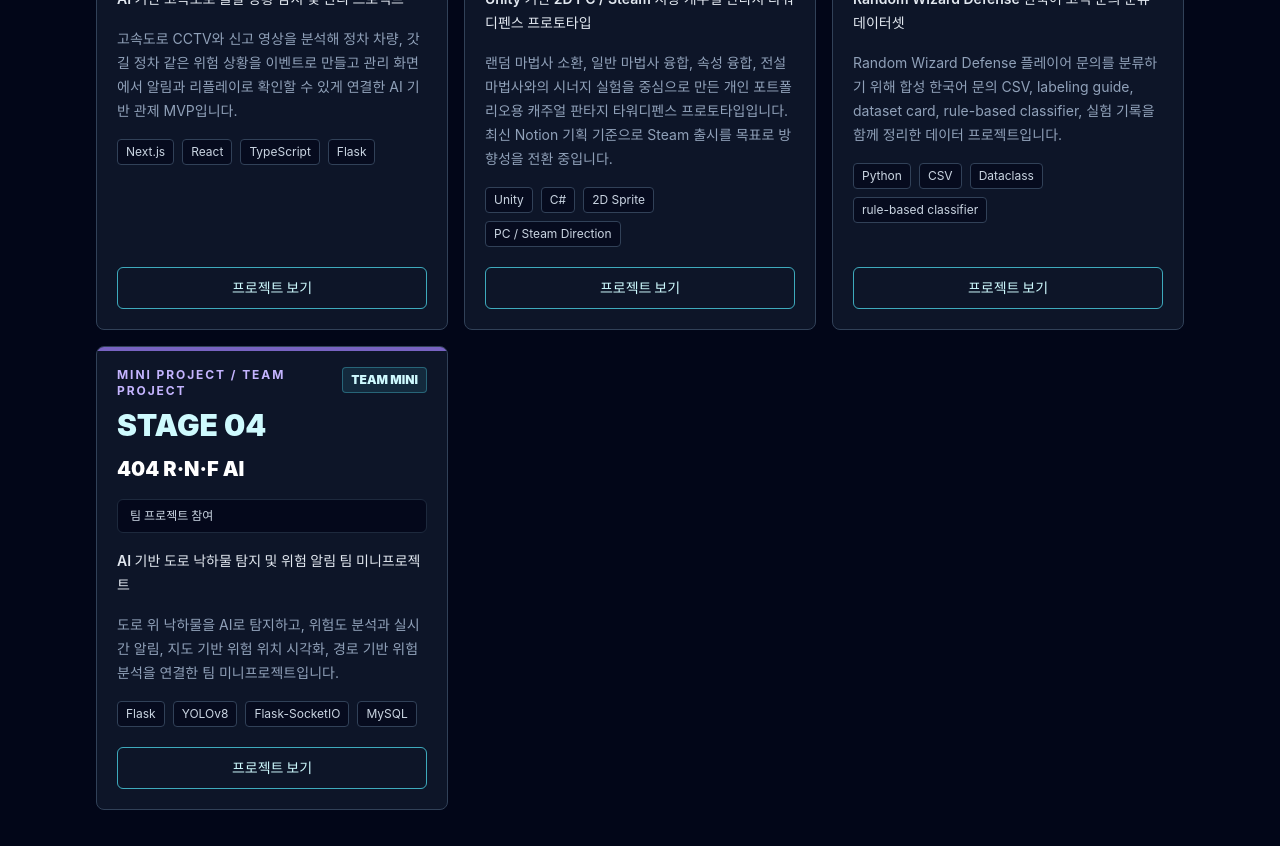
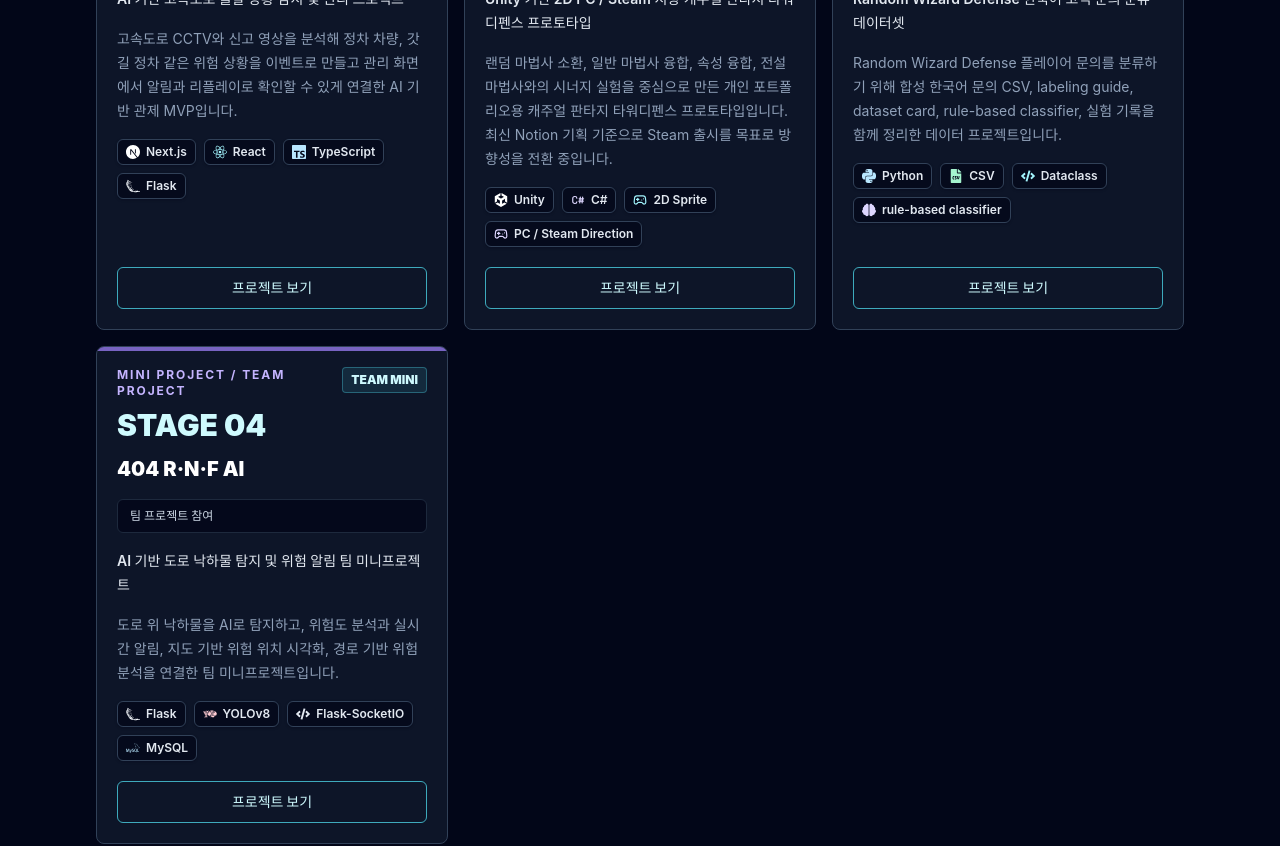
Before and after one commit to slowlyP/loo-ting-lab, a React (Vite) app: page / in a window 1280 px wide. Shown: the part 920-1766 px from the top of the page. Built offline with nearby package versions, Linux system fonts and the light colour scheme.

Commit message:
style: improve tech stack badge UI

```diff
--- a/package.json
+++ b/package.json
@@ -13,6 +13,7 @@
     "@tailwindcss/vite": "^4.3.2",
     "react": "^19.2.7",
     "react-dom": "^19.2.7",
+    "react-icons": "^5.7.0",
     "react-router": "^8.1.0",
     "tailwindcss": "^4.3.2"
   },
--- a/src/components/ProjectCard.tsx
+++ b/src/components/ProjectCard.tsx
@@ -1,5 +1,6 @@
 import { Link } from 'react-router'
 import type { Project } from '../data/projects'
+import { TechStackBadges } from './TechStackBadges'
 
 type ProjectCardProps = {
   project: Project
@@ -33,16 +34,7 @@ export function ProjectCard({ project }: ProjectCardProps) {
           {project.subtitle}
         </p>
         <p className="text-sm leading-6 text-slate-400">{project.summary}</p>
-        <div className="flex flex-wrap gap-2">
-          {project.tech.slice(0, 4).map((tech) => (
-            <span
-              key={tech}
-              className="rounded border border-slate-700 bg-slate-950/60 px-2 py-1 text-xs text-slate-300"
-            >
-              {tech}
-            </span>
-          ))}
-        </div>
+        <TechStackBadges techs={project.tech} limit={4} size="sm" />
       </div>
       <Link
         to={`/projects/${project.id}`}
--- /dev/null
+++ b/src/components/TechStackBadges.tsx
@@ -0,0 +1,136 @@
+import type { IconType } from 'react-icons'
+import { FaBrain, FaCode, FaDatabase, FaFileCsv, FaServer } from 'react-icons/fa'
+import { LuBot, LuCpu, LuFileSpreadsheet, LuGamepad2, LuServerCog } from 'react-icons/lu'
+import {
+  SiCss,
+  SiFastapi,
+  SiFlask,
+  SiGit,
+  SiGithub,
+  SiGooglemaps,
+  SiHtml5,
+  SiJavascript,
+  SiKakao,
+  SiLinux,
+  SiMysql,
+  SiNextdotjs,
+  SiNginx,
+  SiOpencv,
+  SiPython,
+  SiReact,
+  SiScikitlearn,
+  SiSocketdotio,
+  SiSqlalchemy,
+  SiTailwindcss,
+  SiTypescript,
+  SiUnity,
+  SiVite,
+  SiYolo,
+} from 'react-icons/si'
+import { TbBrandCSharp } from 'react-icons/tb'
+
+type TechStackBadgesProps = {
+  techs: string[]
+  limit?: number
+  size?: 'sm' | 'md'
+}
+
+type TechIconConfig = {
+  icon: IconType
+  tone: string
+}
+
+const iconMap: Record<string, TechIconConfig> = {
+  'Next.js': { icon: SiNextdotjs, tone: 'text-white' },
+  React: { icon: SiReact, tone: 'text-cyan-200' },
+  TypeScript: { icon: SiTypescript, tone: 'text-sky-200' },
+  JavaScript: { icon: SiJavascript, tone: 'text-yellow-200' },
+  HTML: { icon: SiHtml5, tone: 'text-orange-200' },
+  CSS: { icon: SiCss, tone: 'text-blue-200' },
+  'Tailwind CSS': { icon: SiTailwindcss, tone: 'text-cyan-200' },
+  Flask: { icon: SiFlask, tone: 'text-slate-100' },
+  FastAPI: { icon: SiFastapi, tone: 'text-emerald-200' },
+  Python: { icon: SiPython, tone: 'text-sky-200' },
+  YOLOv11: { icon: SiYolo, tone: 'text-rose-200' },
+  YOLOv8: { icon: SiYolo, tone: 'text-rose-200' },
+  'YOLOv8-p2': { icon: SiYolo, tone: 'text-rose-200' },
+  OpenCV: { icon: SiOpencv, tone: 'text-emerald-200' },
+  MySQL: { icon: SiMysql, tone: 'text-sky-200' },
+  'Socket.IO': { icon: SiSocketdotio, tone: 'text-white' },
+  Linux: { icon: SiLinux, tone: 'text-slate-100' },
+  'Linux VM': { icon: SiLinux, tone: 'text-slate-100' },
+  systemd: { icon: LuServerCog, tone: 'text-violet-200' },
+  Nginx: { icon: SiNginx, tone: 'text-emerald-200' },
+  Unity: { icon: SiUnity, tone: 'text-white' },
+  'C#': { icon: TbBrandCSharp, tone: 'text-violet-200' },
+  CSV: { icon: FaFileCsv, tone: 'text-emerald-200' },
+  Git: { icon: SiGit, tone: 'text-orange-200' },
+  GitHub: { icon: SiGithub, tone: 'text-white' },
+  Vite: { icon: SiVite, tone: 'text-violet-200' },
+  SQLAlchemy: { icon: SiSqlalchemy, tone: 'text-rose-200' },
+  'Google Maps API': { icon: SiGooglemaps, tone: 'text-emerald-200' },
+  'Kakao Navigation API': { icon: SiKakao, tone: 'text-yellow-200' },
+  'scikit-learn': { icon: SiScikitlearn, tone: 'text-orange-200' },
+  LLM: { icon: LuBot, tone: 'text-violet-200' },
+  'rule-based classifier': { icon: FaBrain, tone: 'text-violet-200' },
+  Dataclass: { icon: FaCode, tone: 'text-cyan-200' },
+  'TF-IDF': { icon: LuFileSpreadsheet, tone: 'text-cyan-200' },
+  LogisticRegression: { icon: FaDatabase, tone: 'text-sky-200' },
+  '2D Sprite': { icon: LuGamepad2, tone: 'text-cyan-200' },
+  'PC / Steam Direction': { icon: LuGamepad2, tone: 'text-violet-200' },
+  'Tower Defense': { icon: LuGamepad2, tone: 'text-cyan-200' },
+  'Battle Loop': { icon: LuGamepad2, tone: 'text-cyan-200' },
+  'Random Summon': { icon: LuGamepad2, tone: 'text-violet-200' },
+  'Fusion System': { icon: LuGamepad2, tone: 'text-violet-200' },
+  'Stage Progression': { icon: LuGamepad2, tone: 'text-cyan-200' },
+}
+
+const fallbackIcon = (tech: string): TechIconConfig => {
+  const lowerTech = tech.toLowerCase()
+
+  if (lowerTech.includes('ai') || lowerTech.includes('detection')) {
+    return { icon: LuCpu, tone: 'text-cyan-200' }
+  }
+
+  if (lowerTech.includes('database') || lowerTech.includes('sql')) {
+    return { icon: FaDatabase, tone: 'text-sky-200' }
+  }
+
+  if (lowerTech.includes('server') || lowerTech.includes('vm')) {
+    return { icon: FaServer, tone: 'text-violet-200' }
+  }
+
+  return { icon: FaCode, tone: 'text-slate-200' }
+}
+
+export function TechStackBadges({
+  techs,
+  limit,
+  size = 'md',
+}: TechStackBadgesProps) {
+  const visibleTechs = limit ? techs.slice(0, limit) : techs
+  const badgeClass =
+    size === 'sm'
+      ? 'gap-1.5 rounded-md px-2 py-1 text-xs'
+      : 'gap-2 rounded-lg px-3 py-2 text-sm'
+  const iconClass = size === 'sm' ? 'size-3.5' : 'size-4'
+
+  return (
+    <div className="flex flex-wrap gap-2">
+      {visibleTechs.map((tech) => {
+        const config = iconMap[tech] ?? fallbackIcon(tech)
+        const Icon = config.icon
+
+        return (
+          <span
+            key={tech}
+            className={`inline-flex items-center border border-slate-700 bg-slate-950/70 font-semibold text-slate-200 shadow-sm shadow-slate-950/20 transition hover:border-cyan-300/60 hover:bg-slate-900 ${badgeClass}`}
+          >
+            <Icon className={`${iconClass} shrink-0 ${config.tone}`} />
+            <span>{tech}</span>
+          </span>
+        )
+      })}
+    </div>
+  )
+}
--- a/src/pages/ProjectDetail.tsx
+++ b/src/pages/ProjectDetail.tsx
@@ -1,4 +1,5 @@
 import { Link, useParams } from 'react-router'
+import { TechStackBadges } from '../components/TechStackBadges'
 import { findProject } from '../data/projects'
 
 type DetailSectionProps = {
@@ -136,15 +137,8 @@ export function ProjectDetail() {
 
         <aside className="rounded-lg border border-slate-700 bg-slate-900/90 p-5">
           <h2 className="text-xl font-black text-white">사용 기술스택</h2>
-          <div className="mt-4 flex flex-wrap gap-2">
-            {project.tech.map((tech) => (
-              <span
-                key={tech}
-                className="rounded border border-slate-700 bg-slate-950/60 px-2 py-1 text-sm text-slate-300"
-              >
-                {tech}
-              </span>
-            ))}
+          <div className="mt-4">
+            <TechStackBadges techs={project.tech} />
           </div>
         </aside>
       </section>
@@ -222,8 +216,6 @@ export function ProjectDetail() {
               tone="violet"
             />
           ) : null}
-
-          <DetailSection title="사용 기술스택" items={project.detail.techStack} />
 
           {project.detail.experimentLog ? (
             <DetailSection
```
Also changed, not shown: 6 other files (tests, documents, lock files or other folders).
